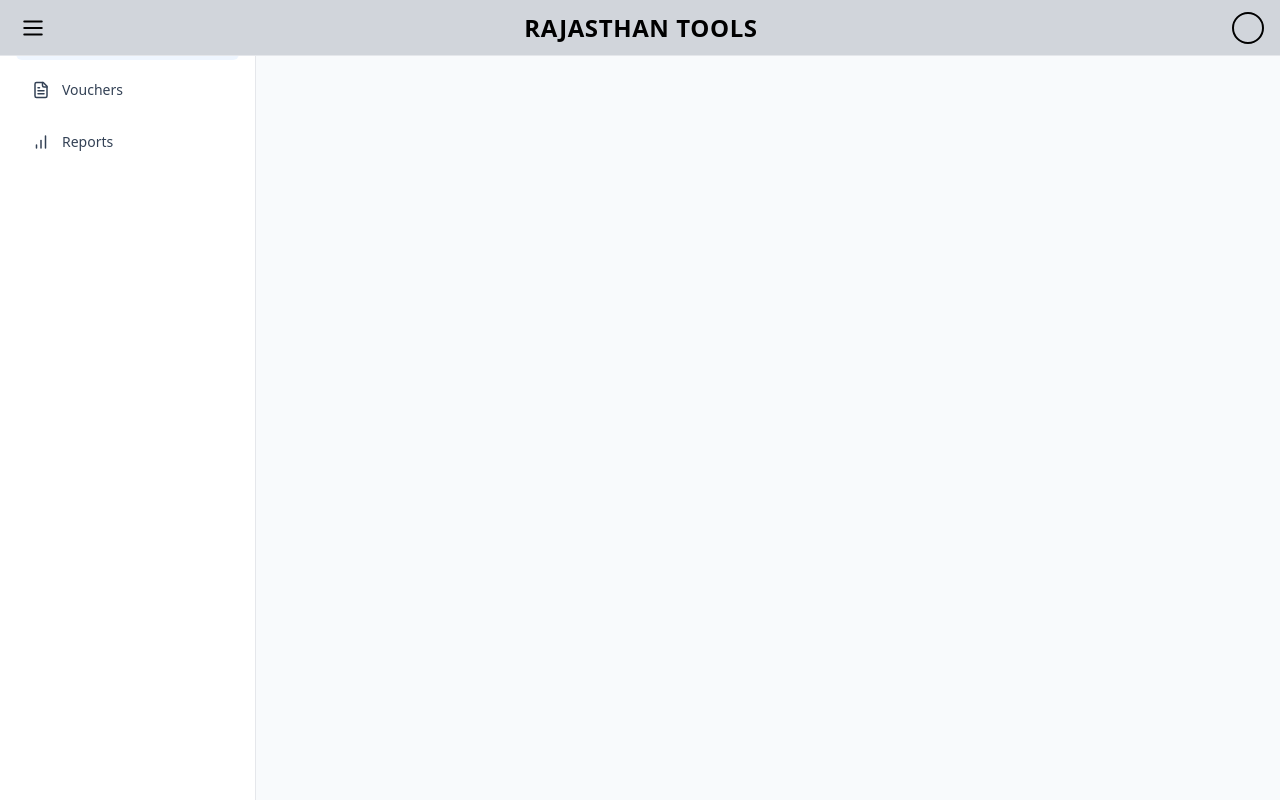
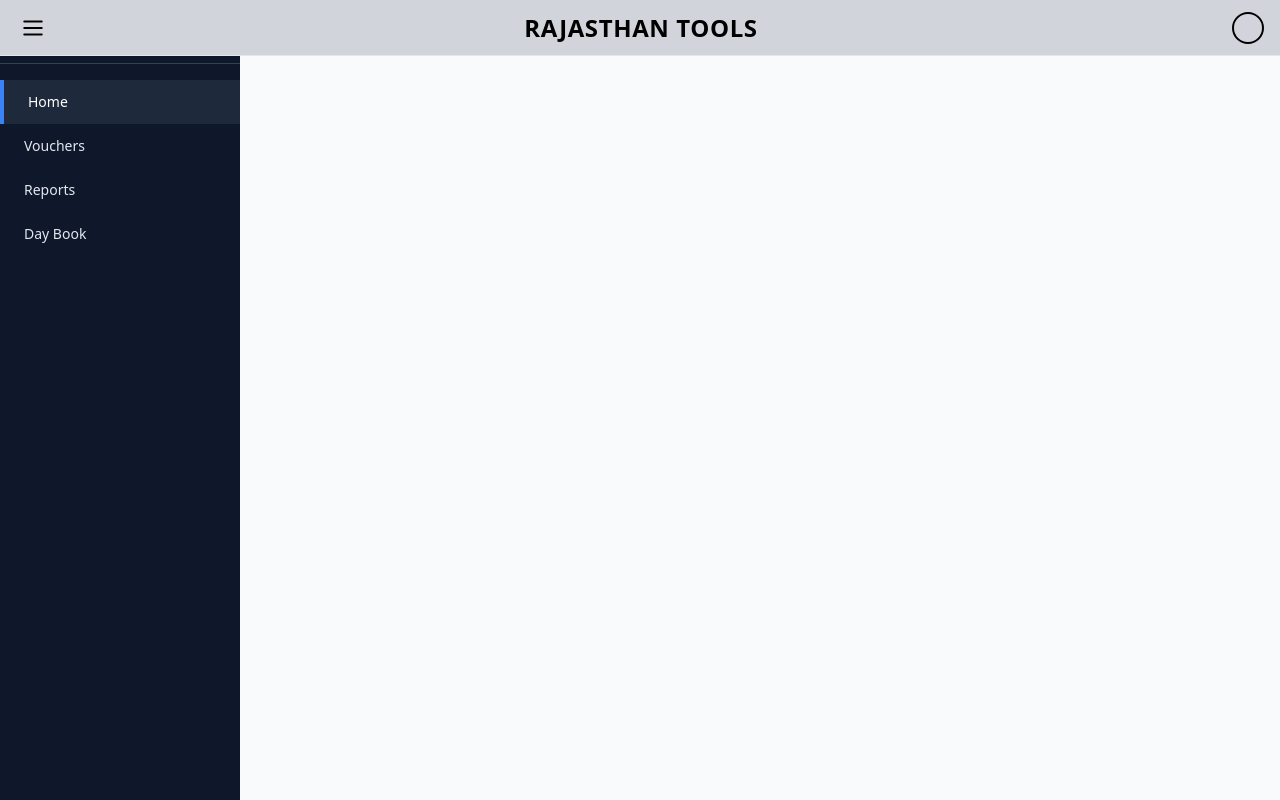
Before and after one commit to djkrishnachauhan/Accounting-Web, a React (Vite) app: page / in a window 1280 px wide. Built offline with nearby package versions, Linux system fonts and the light colour scheme.

Commit message:
Update Sidebar.jsx

```diff
--- a/src/components/Sidebar.jsx
+++ b/src/components/Sidebar.jsx
@@ -1,42 +1,35 @@
-import { Home, FileText, BarChart } from "lucide-react";
+export default function Sidebar({ active, setActive }) {
+  const menu = [
+    { id: "home", label: "Home" },
+    { id: "vouchers", label: "Vouchers" },
+    { id: "reports", label: "Reports" },
+    { id: "daybook", label: "Day Book" },
+  ];
 
-export default function Sidebar({ active, setActive }) {
   return (
-    <aside className="w-64 bg-white border-r shadow-sm">
-      <div className="p-4 space-y-2">
+    <div className="w-60 min-h-screen bg-slate-900 text-slate-200 flex flex-col">
 
-        <Nav icon={<Home size={18} />} label="Home"
-          active={active === "home"}
-          onClick={() => setActive("home")}
-        />
+      <div className="h-16 flex items-center px-6 text-lg font-semibold border-b border-slate-700">
+        Accounting
+      </div>
 
-        <Nav icon={<FileText size={18} />} label="Vouchers"
-          active={active === "vouchers"}
-          onClick={() => setActive("vouchers")}
-        />
+      <div className="flex-1 py-4">
+        {menu.map(m => (
+          <button
+            key={m.id}
+            onClick={() => setActive(m.id)}
+            className={`w-full text-left px-6 py-3 text-sm
+              transition
+              ${active === m.id
+                ? "bg-slate-800 text-white border-l-4 border-blue-500"
+                : "hover:bg-slate-800"}
+            `}
+          >
+            {m.label}
+          </button>
+        ))}
+      </div>
 
-        <Nav icon={<BarChart size={18} />} label="Reports"
-          active={active === "reports"}
-          onClick={() => setActive("reports")}
-        />
-
-      </div>
-    </aside>
+    </div>
   );
 }
-
-function Nav({ icon, label, active, onClick }) {
-  return (
-    <button
-      onClick={onClick}
-      className={`w-full flex items-center gap-3 px-4 py-3 rounded-md text-sm font-medium
-        ${active
-          ? "bg-blue-50 text-blue-700"
-          : "text-slate-700 hover:bg-slate-100"}
-      `}
-    >
-      {icon}
-      {label}
-    </button>
-  );
-}
```
